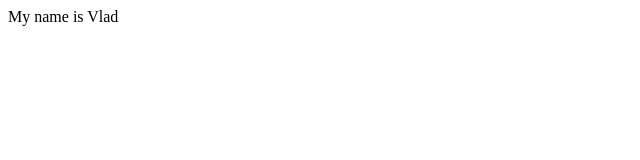
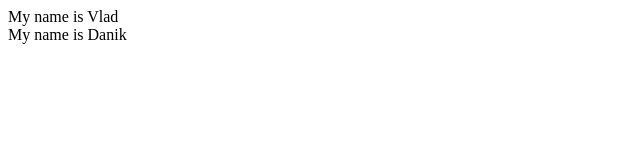
Before and after one commit to kupolua/Skills.City, a plain HTML site: page webui/index.html in a window 1280 px wide. Shown: the whole page, without its empty margins (0-640 px from the left). Drawn offline with Linux system fonts and the light colour scheme.

Commit message:
add name

```diff
--- a/webui/index.html
+++ b/webui/index.html
@@ -6,5 +6,6 @@
 </head>
 <body>
 	<div>My name is Vlad</div>
+	<div>My name is Danik</div>
 </body>
 </html>
```
